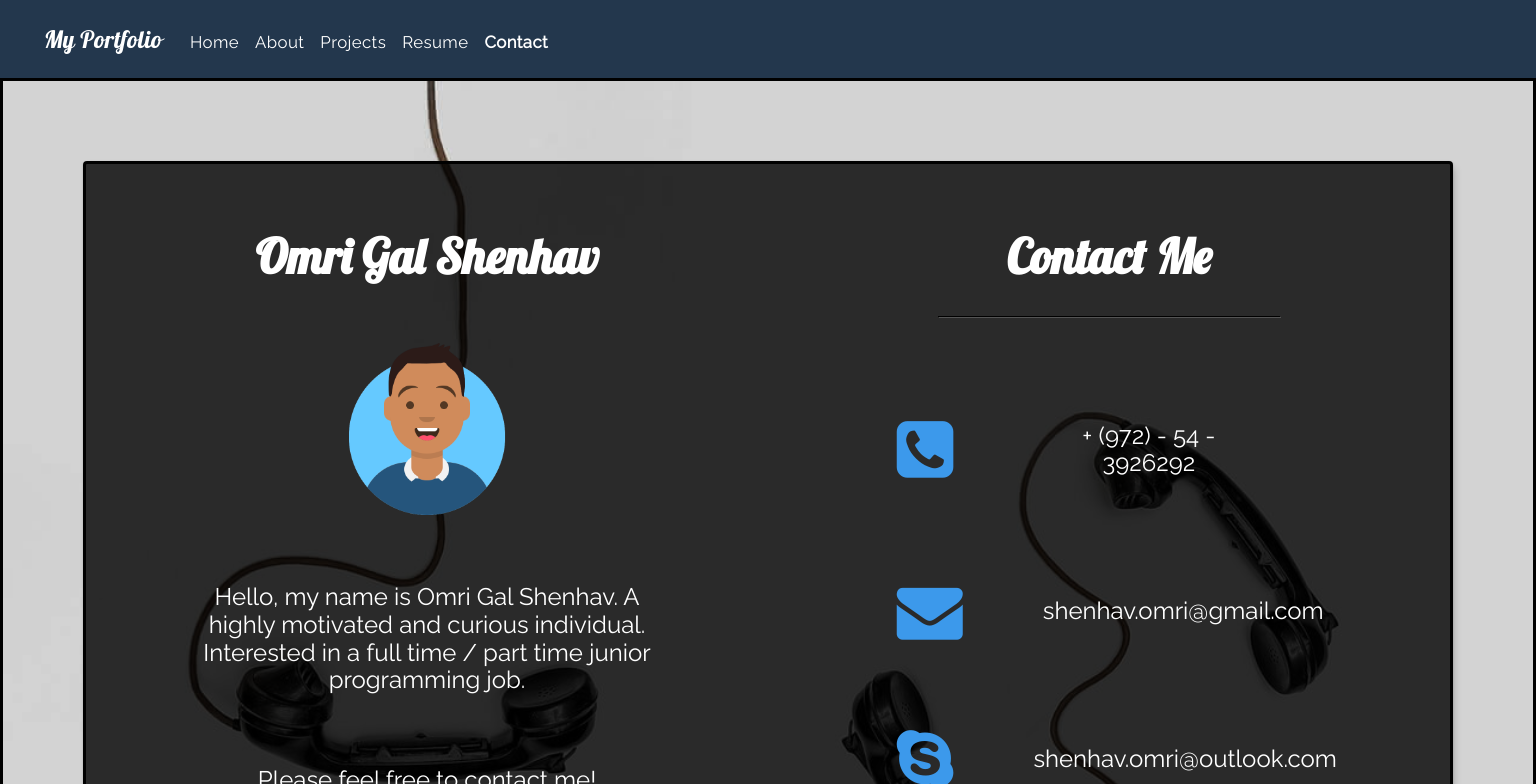
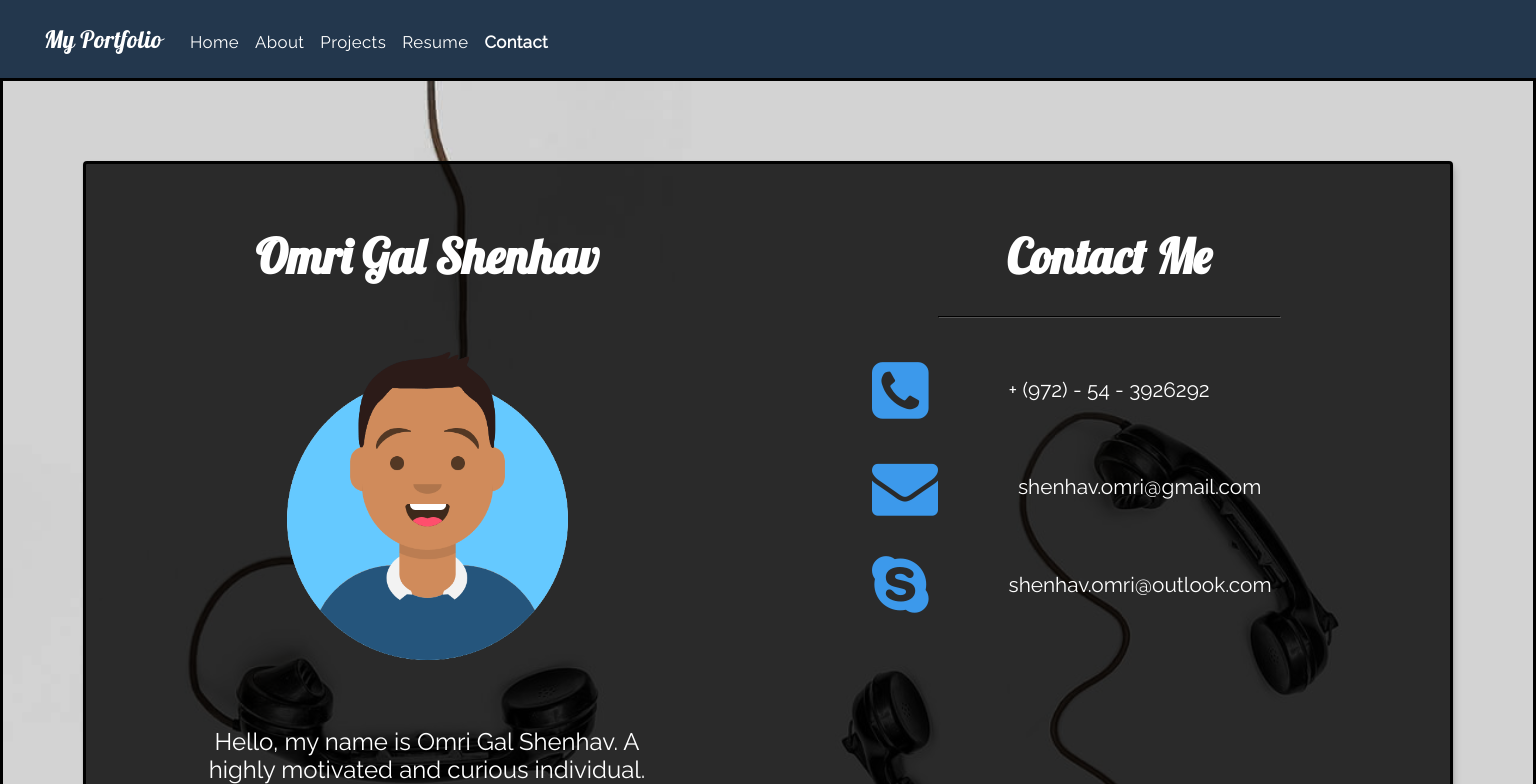
Before and after one commit to OmriGalShen/My-Portfolio, a React (Create React App) app: page /contact in a window 1536 px wide. Shown: the top 784 px of the page. Built offline with nearby package versions, Linux system fonts and the light colour scheme.

Commit message:
support mode screens sizes

```diff
--- a/src/components/content/contact/Contact.css
+++ b/src/components/content/contact/Contact.css
@@ -38,7 +38,7 @@
 .grid {
   justify-content: center;
   padding-top: 2em;
-  padding-bottom: 5%;
+  /* padding-bottom: 5%; */
 
   /* background: linear-gradient(45deg, #2196f3 30%, #21cbf3 90%); */
 
@@ -85,7 +85,7 @@
 }
 
 .contact-title hr {
-  border-top: 2px solid;
+  border-top: 2px solid white;
   width: 50%;
   margin: auto;
 }
@@ -109,7 +109,18 @@
   font-size: 1.5em;
 }
 
-@media (max-width: 1200px) {
+@media (min-width: 1281px) and (max-width: 1600px) {
+  .profile-pic {
+    width: 50%;
+  }
+  .list-item {
+    margin: 1.5em;
+    font-size: 1.3em;
+    padding-left: 1rem;
+  }
+}
+
+@media (max-width: 1280px) {
   .contact {
     padding: 0em;
   }
@@ -127,7 +138,7 @@
   }
   .list-item {
     margin: 1.5em;
-    font-size: 1.1em;
+    font-size: 1.3em;
     padding-left: 1rem;
   }
   .grid {
```
